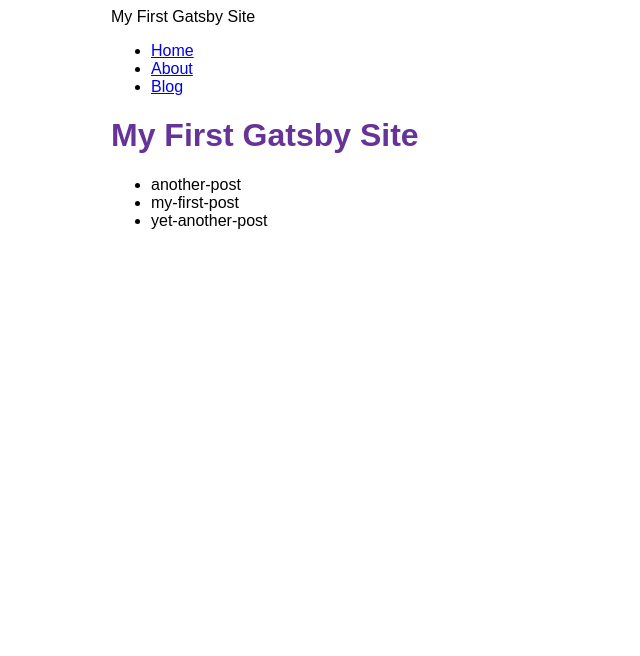
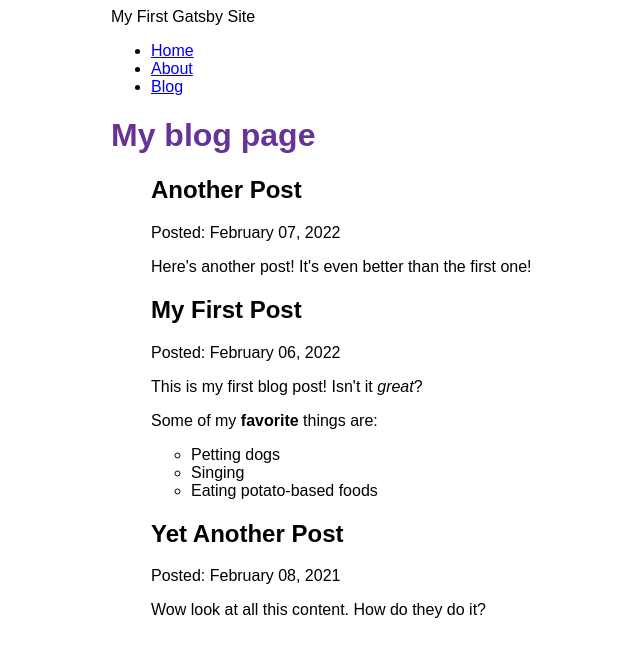
Before and after one commit to Anhhuynh442000/my-gatsby-site, a Gatsby site: page /blog in a window 1280 px wide. Shown: the whole page, without its empty margins (279-919 px from the left). Built offline with nearby package versions, Linux system fonts and the light colour scheme; Gatsby itself is replaced by a stand-in of ours.

Commit message:
Finished Gatsby Site Tutorial Part 5

```diff
--- a/blog/another-post.mdx
+++ b/blog/another-post.mdx
@@ -0,0 +1,6 @@
+---
+title: "Another Post"
+date: "2022-02-07"
+---
+
+Here's another post! It's even better than the first one!
--- a/blog/my-first-post.mdx
+++ b/blog/my-first-post.mdx
@@ -0,0 +1,12 @@
+---
+title: "My First Post"
+date: "2022-02-06"
+---
+
+This is my first blog post! Isn't it *great*?
+
+Some of my **favorite** things are:
+
+* Petting dogs
+* Singing
+* Eating potato-based foods
--- a/blog/yet-another-post.mdx
+++ b/blog/yet-another-post.mdx
@@ -0,0 +1,6 @@
+---
+title: "Yet Another Post"
+date: "2021-02-08"
+---
+
+Wow look at all this content. How do they do it?
--- a/gatsby-config.js
+++ b/gatsby-config.js
@@ -12,6 +12,7 @@
                 name: `blog`,
                 path: `${__dirname}/blog`,
             }
-        }
+        },
+        "gatsby-plugin-mdx",
     ]
 }
--- a/package.json
+++ b/package.json
@@ -15,8 +15,11 @@
     "clean": "gatsby clean"
   },
   "dependencies": {
+    "@mdx-js/mdx": "^1.6.22",
+    "@mdx-js/react": "^1.6.22",
     "gatsby": "^4.6.2",
     "gatsby-plugin-image": "^2.6.0",
+    "gatsby-plugin-mdx": "^3.6.0",
     "gatsby-plugin-sharp": "^4.6.0",
     "gatsby-source-filesystem": "^4.6.0",
     "react": "^17.0.1",
--- a/src/components/layout.js
+++ b/src/components/layout.js
@@ -33,7 +33,7 @@
                 </ul>
             </nav>
             <main>
-                <h1 className={heading}>{data.site.siteMetadata.title}</h1>
+                <h1 className={heading}>{props.pageTitle}</h1>
                 {props.children}
             </main>
         </div>
--- a/src/pages/blog.js
+++ b/src/pages/blog.js
@@ -1,13 +1,20 @@
 import * as React from 'react'
 import Layout from '../components/layout'
 import { graphql } from 'gatsby'
+import { MDXRenderer } from 'gatsby-plugin-mdx'
 const BlogPage = ({data}) => {
     return (
         <Layout pageTitle="My blog page">
             <ul>
                 {
-                    data.allFile.nodes.map(node=>(
-                        <li key={node.name}>{node.name}</li>
+                    data.allMdx.nodes.map((node)=>(
+                        <article>
+                            <h2>{node.frontmatter.title}</h2>
+                            <p>Posted: {node.frontmatter.date}</p>
+                            <MDXRenderer>
+                                {node.body}
+                            </MDXRenderer>
+                        </article>
                     ))
                 }
             </ul>
@@ -16,10 +23,15 @@
 }
 export const query = graphql`
     query{
-        allFile {
+        allMdx(sort: {fields: frontmatter___date, order: DESC}) {
             nodes {
-              name
-            }
+                frontmatter {
+                  date(formatString: "MMMM DD, YYYY")
+                  title
+                }
+                id
+                body
+              }
           }
     }
 `
```
Also changed, not shown: 1 other file.
